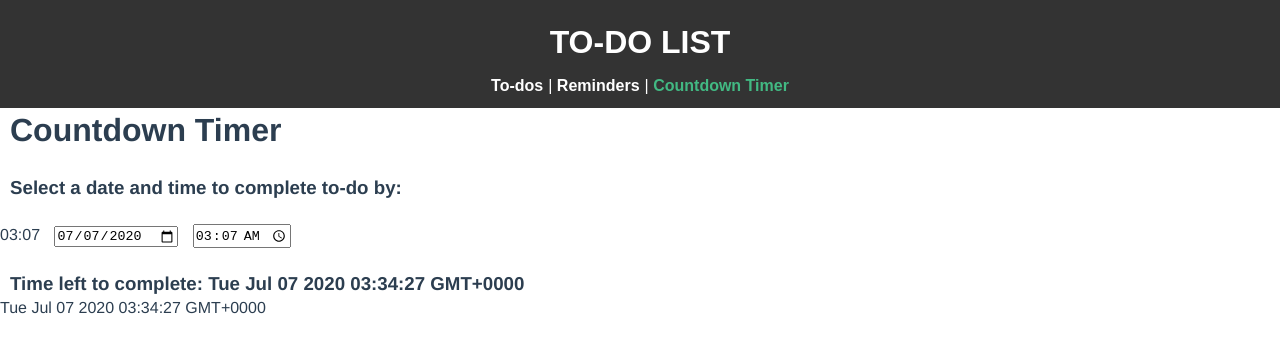
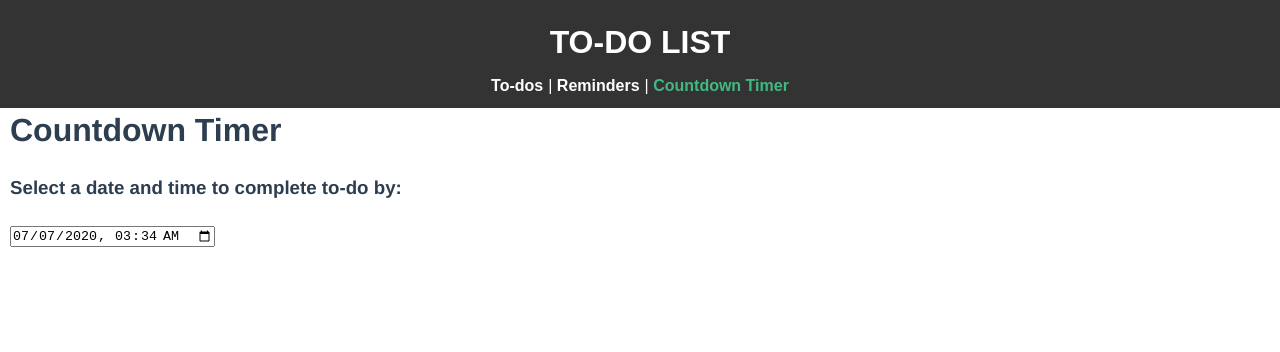
Before and after one commit to athalackal/vuetodolist, a Vue app: page /#/countdown in a window 1280 px wide. Shown: the top 352 px of the page. Built offline with nearby package versions, Linux system fonts and the light colour scheme.

Commit message:
fifth commit

```diff
--- a/src/views/Countdown.vue
+++ b/src/views/Countdown.vue
@@ -6,13 +6,10 @@
     <br />
     <h3 class="text">Select a date and time to complete to-do by:</h3>
     <br />
-		{{ time }}
-    <input type="date" class="date" v-model="date"/>
-    <input type="time" class="time" v-model="time" />
+    <input type="datetime-local" class="datetime" :value="datetime" @input="handleDateTimeInput" />
     <br />
     <br />
-    <h3 class="text">Time left to complete: {{$moment()}}</h3>
-		{{ $moment()}}
+    <h3 class="text" v-if="showTimeLeft">Time left to complete: {{countdownTimer}}</h3>
     <br />
   </div>
 </template>
@@ -24,25 +21,35 @@
 	then format and display it in the html
 */
 export default {
-    data() {
-			console.log('Original Moment: ', this.$moment().toString())
-			setInterval(function() {
-				this.seconds--
-			}, 1)
-			return {
-				date: this.$moment().format('YYYY-MM-DD'),
-				time: this.$moment().format('HH:MM')
-			}
+  data() {
+    console.log("Original Moment: ", this.$moment().format("YYYY-MM-DDTHH:mm"));
+    setInterval(function() {
+      this.seconds--;
+    }, 1);
+    return {
+      datetime: this.$moment().format("YYYY-MM-DDTHH:mm"),
+      showTimeLeft: false
     }
-}
+  },
+  methods: {
+    handleDateTimeInput(e) {
+      this.datetime = e.target.value,
+      this.showTimeLeft = true
+      console.log(e);
+    }
+  },
+  computed: {
+    countdownTimer() {
+      const timeDifferece = this.$moment(this.datetime).diff(this.$moment(), "seconds");
+      return timeDifferece;
+    }
+  }
+};
 </script>
 
 <style scoped>
-.date {
+.datetime {
   margin-left: 10px;
-}
-.time {
-  margin-left: 15px;
 }
 .text {
   margin-left: 10px;
```
